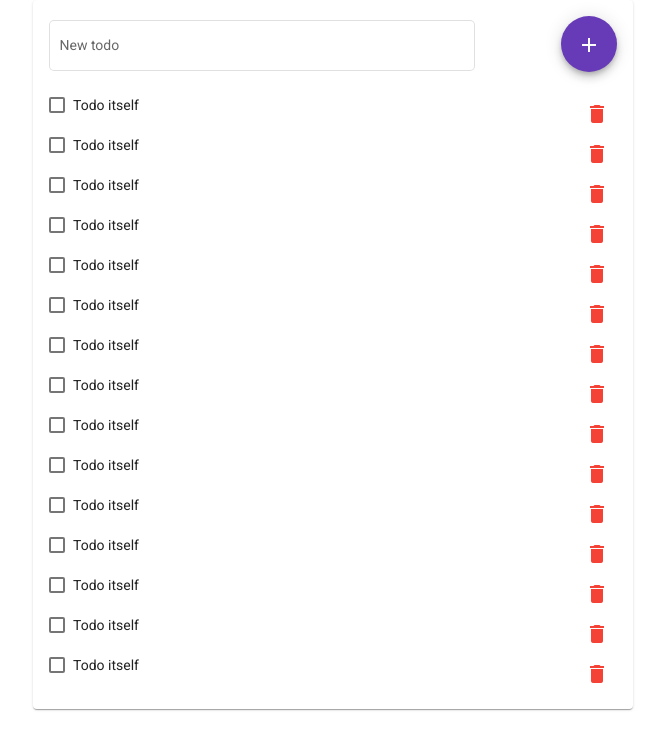
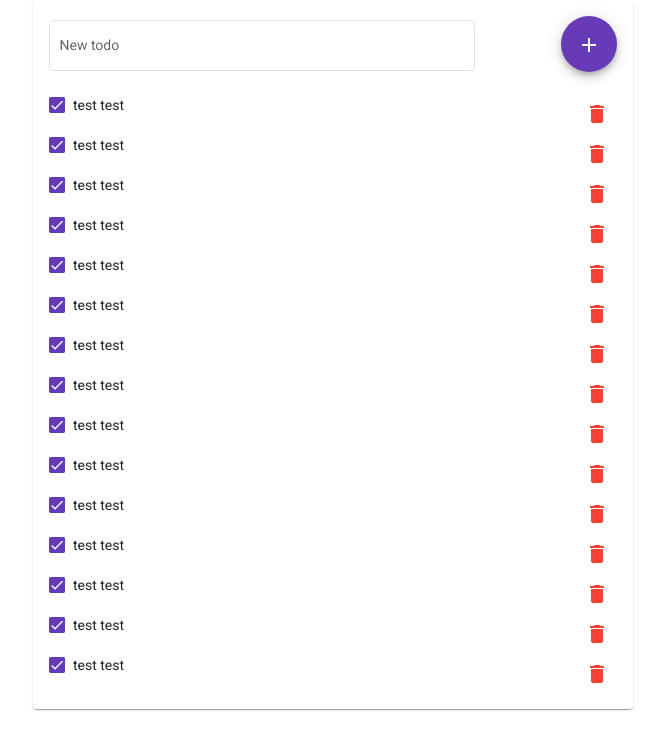
Before and after one commit to hekan/todo, an Angular app in the folder todo-app/: page / in a window 1280 px wide. Shown: the top 750 px of the page, without its empty margins (307-972 px from the left). Built offline with nearby package versions, Linux system fonts and the light colour scheme.

Commit message:
components api

```diff
--- a/todo-app/src/app/todos/components/new-todo/new-todo.component.html
+++ b/todo-app/src/app/todos/components/new-todo/new-todo.component.html
@@ -3,7 +3,7 @@
 		<mat-label>New todo</mat-label>
 		<input matInput>
 	</mat-form-field>
-	<button class="new-todo__submit" mat-fab color="primary">
+	<button (click)="add()" class="new-todo__submit" mat-fab color="primary">
 		<mat-icon>add</mat-icon>
 	</button>
 </form>
--- a/todo-app/src/app/todos/components/new-todo/new-todo.component.ts
+++ b/todo-app/src/app/todos/components/new-todo/new-todo.component.ts
@@ -11,7 +11,20 @@ export class NewTodoComponent implements OnInit {
 	constructor() {
 	}
 
+	get isValid(): boolean {
+		// TODO: do validation of the input
+		return true;
+	}
+
 	ngOnInit(): void {
 	}
 
+	add() {
+		// TODO: add todo
+	}
+
+	clear() {
+		// TODO: reset input field
+	}
+
 }
--- a/todo-app/src/app/todos/components/todo-item/todo-item.component.html
+++ b/todo-app/src/app/todos/components/todo-item/todo-item.component.html
@@ -1,9 +1,9 @@
 <div class="todo-box">
 	<div class="todo-box__item">
-		<mat-checkbox color="primary">Todo itself</mat-checkbox>
+		<mat-checkbox (change)="toggle()" [checked]="isDone" color="primary">{{value}}</mat-checkbox>
 	</div>
 	<div class="todo-box__actions">
-		<button mat-icon-button color="warn">
+		<button (click)="remove()" mat-icon-button color="warn">
 			<mat-icon>delete</mat-icon>
 		</button>
 	</div>
--- a/todo-app/src/app/todos/components/todo-item/todo-item.component.ts
+++ b/todo-app/src/app/todos/components/todo-item/todo-item.component.ts
@@ -1,4 +1,4 @@
-import {Component, OnInit, ChangeDetectionStrategy} from '@angular/core';
+import {Component, OnInit, ChangeDetectionStrategy, Input} from '@angular/core';
 
 @Component({
 	selector: 't-todo-item',
@@ -7,6 +7,9 @@ import {Component, OnInit, ChangeDetectionStrategy} from '@angular/core';
 	changeDetection: ChangeDetectionStrategy.OnPush
 })
 export class TodoItemComponent implements OnInit {
+	@Input() id: string;
+	@Input() value: string;
+	@Input() isDone: boolean;
 
 	constructor() {
 	}
@@ -14,4 +17,12 @@ export class TodoItemComponent implements OnInit {
 	ngOnInit(): void {
 	}
 
+	toggle() {
+		// TODO: do todo toggle
+	}
+
+	remove() {
+		// TODO: remove todo
+	}
+
 }
--- a/todo-app/src/app/todos/components/todos-list/todos-list.component.html
+++ b/todo-app/src/app/todos/components/todos-list/todos-list.component.html
@@ -1,18 +1,9 @@
 <div class="todos-list">
-	<t-todo-item></t-todo-item>
-	<t-todo-item></t-todo-item>
-	<t-todo-item></t-todo-item>
-	<t-todo-item></t-todo-item>
-	<t-todo-item></t-todo-item>
-	<t-todo-item></t-todo-item>
-	<t-todo-item></t-todo-item>
-	<t-todo-item></t-todo-item>
-	<t-todo-item></t-todo-item>
-	<t-todo-item></t-todo-item>
-	<t-todo-item></t-todo-item>
-	<t-todo-item></t-todo-item>
-	<t-todo-item></t-todo-item>
-	<t-todo-item></t-todo-item>
-	<t-todo-item></t-todo-item>
+	<t-todo-item
+		*ngFor="let todo of todos"
+		[id]="todo.id"
+		[isDone]="todo.isDone"
+		[value]="todo.value"
+	></t-todo-item>
 
 </div>
--- a/todo-app/src/app/todos/components/todos-list/todos-list.component.ts
+++ b/todo-app/src/app/todos/components/todos-list/todos-list.component.ts
@@ -1,4 +1,5 @@
 import {Component, OnInit, ChangeDetectionStrategy} from '@angular/core';
+import {TodoModel} from '../../todo.model';
 
 @Component({
 	selector: 't-todos-list',
@@ -7,11 +8,21 @@ import {Component, OnInit, ChangeDetectionStrategy} from '@angular/core';
 	changeDetection: ChangeDetectionStrategy.OnPush
 })
 export class TodosListComponent implements OnInit {
+	todos: TodoModel [] = [];
 
 	constructor() {
 	}
 
 	ngOnInit(): void {
+		for (let i = 0; i < 50; i++) {
+			this.todos.push(
+				{
+					id: 'id_' + i,
+					isDone: true,
+					value: 'test test'
+				}
+			);
+		}
 	}
 
 }
--- /dev/null
+++ b/todo-app/src/app/todos/todo.model.ts
@@ -0,0 +1,5 @@
+export interface TodoModel {
+	id: string;
+	isDone: boolean;
+	value: string;
+}
```
